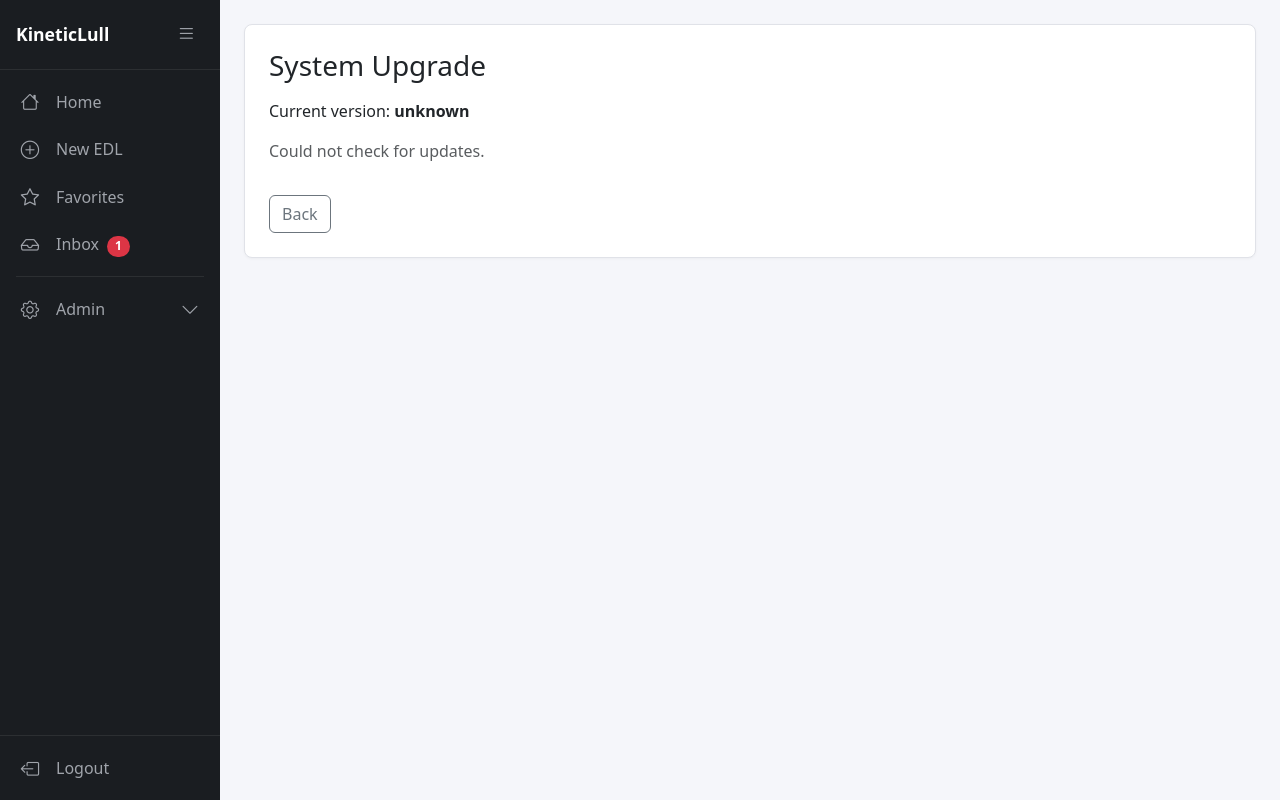
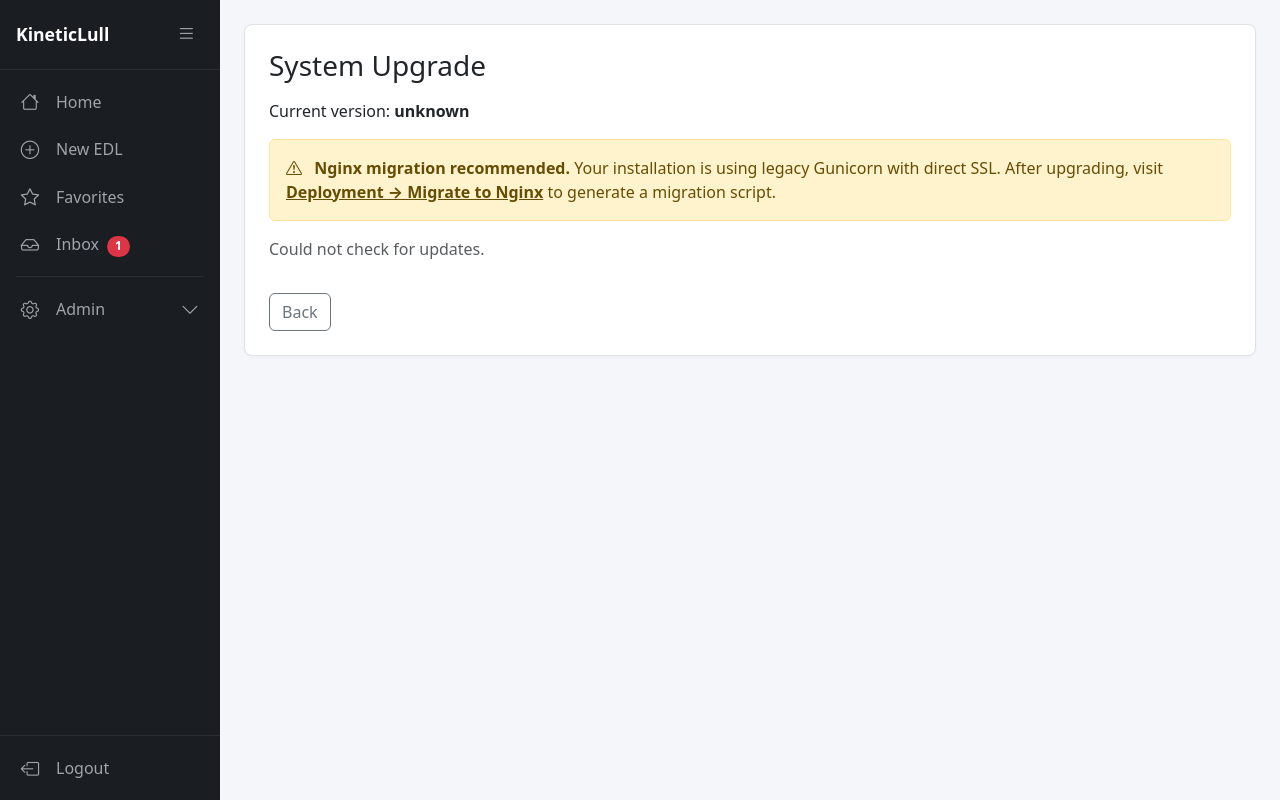
Before and after one commit to greaselovely/KineticLull, a Django app: page /upgrade/ in a window 1280 px wide. Run offline with Django 5.2, Linux system fonts and the light colour scheme; a user stored in the database is signed in; data comes from the database, SQL or seed files in the repository; parts of the project's set-up code (start-up, migrations or seed data) failed here and were passed over.

Commit message:
Nginx Migration

```diff
--- a/app/static/templates/upgrade.html
+++ b/app/static/templates/upgrade.html
@@ -5,6 +5,16 @@
     <h3>System Upgrade</h3>
 
     <p class="mt-3">Current version: <strong>{{ current_version }}</strong></p>
+
+    {% if legacy_deployment %}
+    <div class="alert alert-warning mt-3">
+        <i class="bi bi-exclamation-triangle me-2"></i>
+        <strong>Nginx migration recommended.</strong>
+        Your installation is using legacy Gunicorn with direct SSL.
+        After upgrading, visit <a href="{% url 'app:deployment_migrate' %}" class="alert-link">Deployment &rarr; Migrate to Nginx</a>
+        to generate a migration script.
+    </div>
+    {% endif %}
 
     {% if upgrade_available %}
         <p>Available version: <strong>{{ latest_version }}</strong></p>
--- a/app/views.py
+++ b/app/views.py
@@ -1493,10 +1493,14 @@ def upgrade_view(request):
         and latest_version != current_version
     )
 
+    from app.models import AppSettings
+    deployment_mode = AppSettings.load().deployment_mode
+
     context = {
         'current_version': current_version,
         'latest_version': latest_version,
         'upgrade_available': upgrade_available,
+        'legacy_deployment': deployment_mode == 'gunicorn_ssl',
         'title': 'System Upgrade',
     }
 
```
Also changed, not shown: 1 other file.
